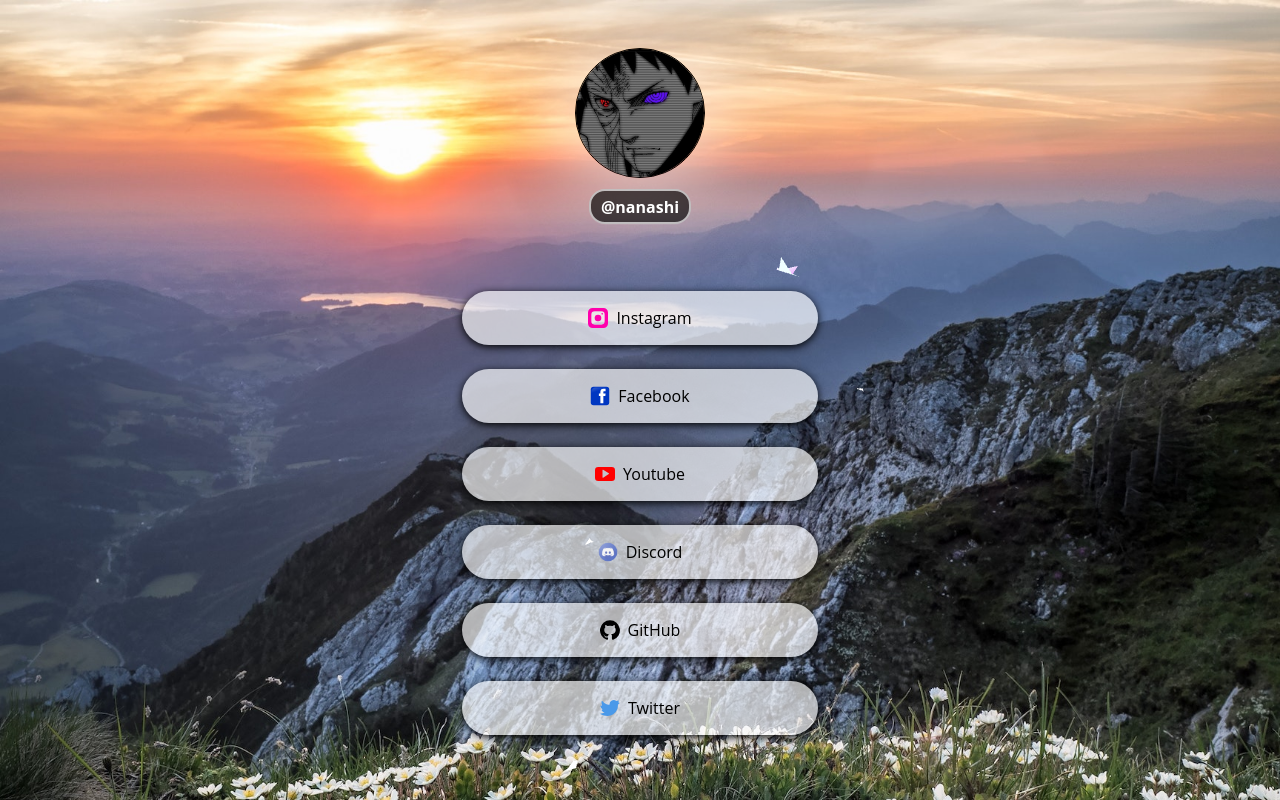
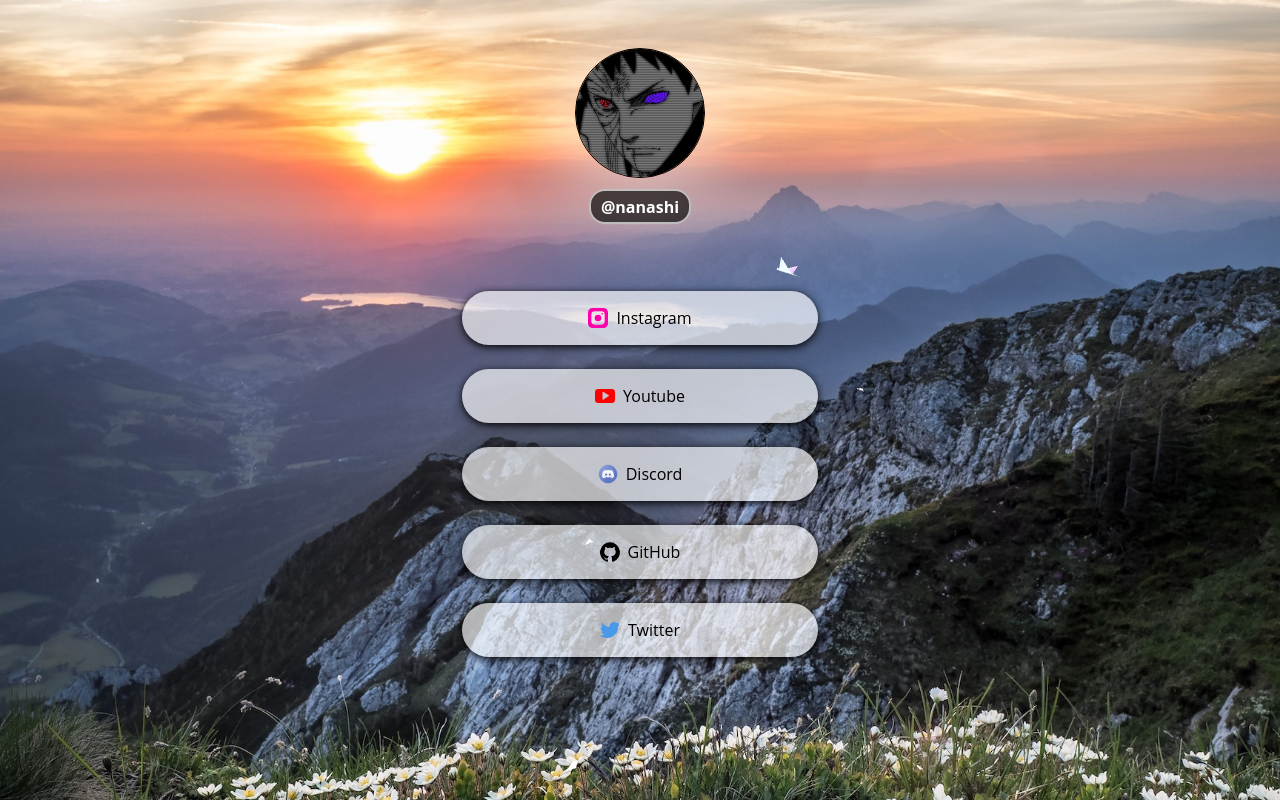
Before and after one commit to n4nash1/biolink, a plain HTML site: page index.html in a window 1280 px wide. Drawn offline with nearby package versions, Linux system fonts and the light colour scheme; animation ran at ten frames a second.

Commit message:
nanashi's links

```diff
--- a/index.html
+++ b/index.html
@@ -50,12 +50,6 @@
                     </a>
                 </li>
                 <li>
-                    <a href="https://facebook.com/hieuhoangtrunggg/" target="_blank" rel="noopener noreferrer">
-                        <img src="./images/Facebook_icon.svg" alt="Facebook" width="20"/>
-                        Facebook
-                    </a>
-                </li>
-                <li>
                     <a
                         href="https://www.youtube.com/channel/UCq1z06EcsDRK9QHQzYSO8Lg" target="_blank" rel="noopener noreferrer">
                         <img src="./images/youtube.svg" alt="Youtube" width="20"/>
```
